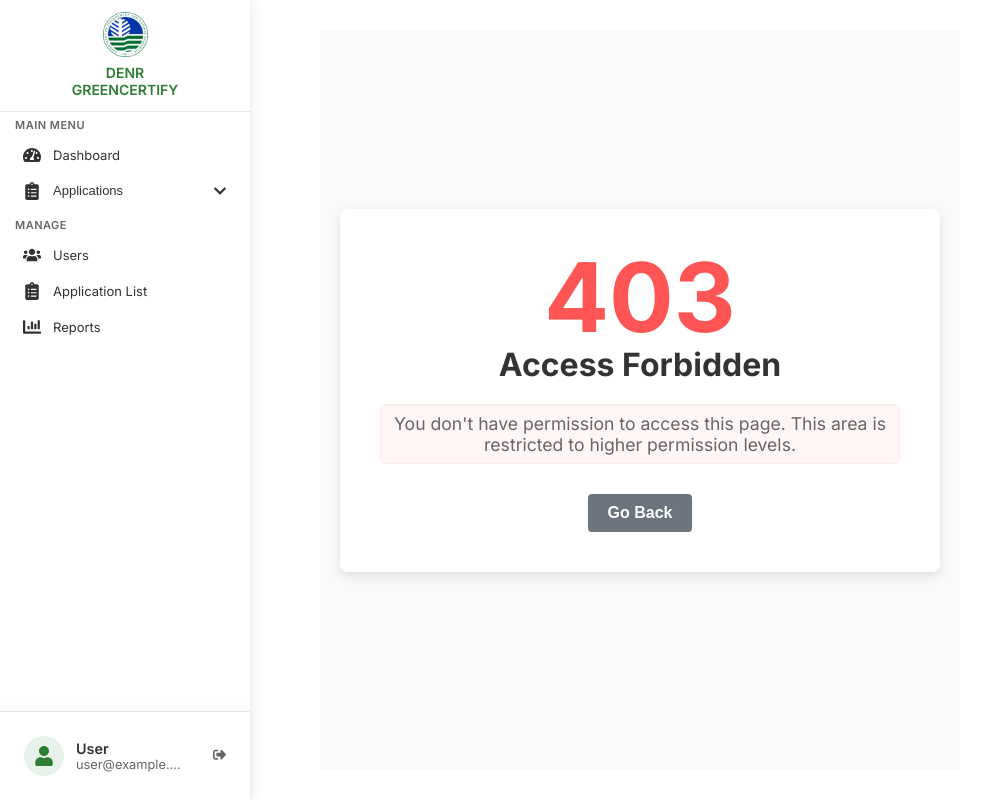
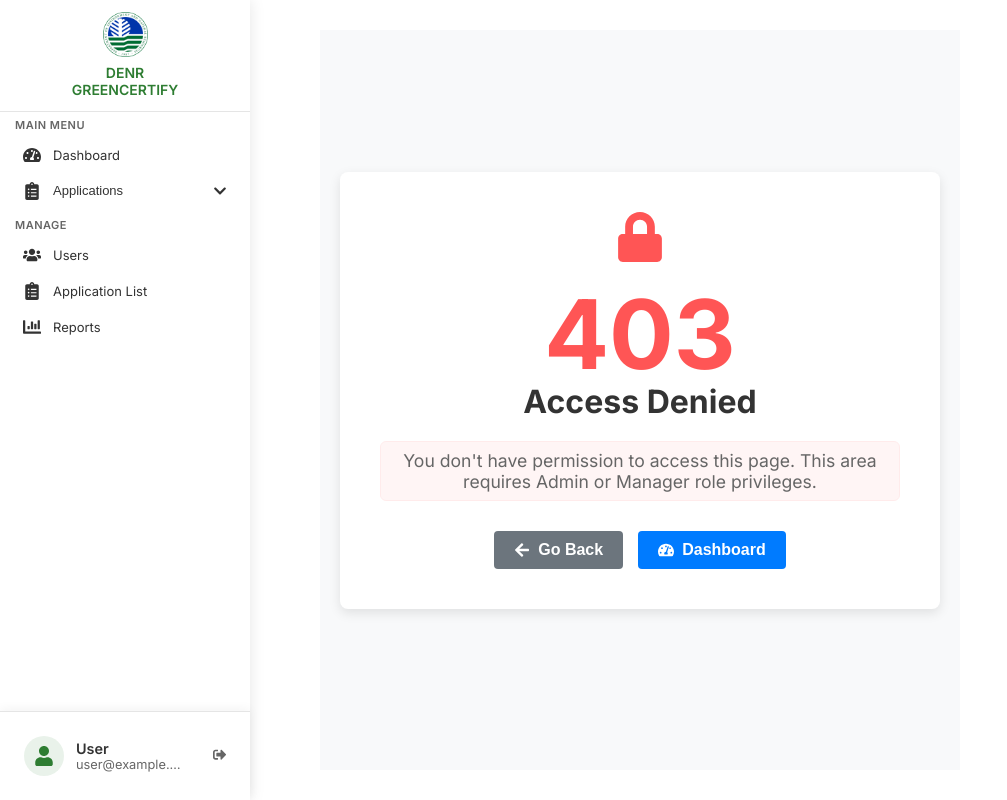
Before and after one commit to Hikaru2021/DENR-Online-Permit-Application-System, a React (Vite) app: page /forbidden in a window 1280 px wide. Shown: the whole page, without its empty margins (0-1007 px from the left). Built offline with nearby package versions, Linux system fonts and the light colour scheme.

Commit message:
debug sign up

```diff
--- a/src/App.jsx
+++ b/src/App.jsx
@@ -14,6 +14,8 @@ import Settings from "./Components/Settings";
 import ApplicationCatalog from "./ApplicationCatalog";
 import ErrorPage from "./Components/ErrorPage";
 import RoleProtectedRoute from "./Components/RoleProtectedRoute";
+import NotFound from "./NotFound";
+import AccessDenied from "./Components/AccessDenied";
 
 function App() {
   return (
@@ -57,15 +59,15 @@ function App() {
           <Route path="application/:id" element={<ApplicationTracking />} />
 
           {/* Error pages */}
-          <Route path="forbidden" element={<ErrorPage statusCode={403} />} />
+          <Route path="forbidden" element={<AccessDenied requiredRoles={[1, 2]} />} />
           <Route path="not-found" element={<ErrorPage statusCode={404} />} />
 
-          {/* Redirect to Dashboard if no route matches */}
+          {/* Redirect to not-found if no route matches within layout */}
           <Route path="*" element={<Navigate to="/not-found" replace />} />
         </Route>
 
         {/* Catch-all route outside the layout */}
-        <Route path="*" element={<ErrorPage statusCode={404} />} />
+        <Route path="*" element={<NotFound />} />
       </Routes>
     </Router>
   );
--- a/src/CSS/ErrorPage.css
+++ b/src/CSS/ErrorPage.css
@@ -15,6 +15,10 @@
   border-radius: 8px;
   padding: 40px;
   box-shadow: 0 4px 12px rgba(0, 0, 0, 0.1);
+}
+
+.error-icon {
+  margin-bottom: 20px;
 }
 
 .error-code {
@@ -64,6 +68,13 @@
   transition: all 0.2s ease;
   border: none;
   font-size: 1rem;
+  display: flex;
+  align-items: center;
+  justify-content: center;
+}
+
+.btn-icon {
+  margin-right: 8px;
 }
 
 .btn-primary {
--- /dev/null
+++ b/src/Components/AccessDenied.jsx
@@ -0,0 +1,89 @@
+import React, { useEffect, useState } from "react";
+import { useNavigate } from "react-router-dom";
+import { supabase } from "../library/supabaseClient";
+import { getRoleName } from "./AuthUtils";
+import "../CSS/ErrorPage.css";
+import { FaLock, FaArrowLeft, FaTachometerAlt } from "react-icons/fa";
+
+const AccessDenied = ({ requiredRoles, customMessage }) => {
+  const navigate = useNavigate();
+  const [userProfile, setUserProfile] = useState(null);
+
+  useEffect(() => {
+    getUserProfile();
+  }, []);
+
+  const getUserProfile = async () => {
+    try {
+      // Get the authenticated user
+      const { data: { user }, error: authError } = await supabase.auth.getUser();
+
+      if (authError) throw authError;
+
+      if (user) {
+        // Fetch user data from public.users table
+        const { data: userData, error: userError } = await supabase
+          .from('users')
+          .select('*')
+          .eq('id', user.id)
+          .single();
+
+        if (userError) throw userError;
+
+        setUserProfile(userData);
+      }
+    } catch (error) {
+      console.error("Error fetching user profile:", error);
+    }
+  };
+
+  const getRequiredRolesText = () => {
+    if (!requiredRoles || requiredRoles.length === 0) return "appropriate";
+
+    return requiredRoles
+      .map(roleId => getRoleName(roleId))
+      .join(" or ");
+  };
+
+  const handleGoBack = () => {
+    navigate(-1);
+  };
+
+  const handleGoToDashboard = () => {
+    navigate("/Dashboard");
+  };
+
+  return (
+    <div className="error-page-container">
+      <div className="error-content">
+        <div className="error-icon">
+          <FaLock size={50} color="#ff5555" />
+        </div>
+        <h1 className="error-code">403</h1>
+        <h2 className="error-title">Access Denied</h2>
+
+        <p className="error-message">
+          {customMessage || `You don't have permission to access this page. This area requires ${getRequiredRolesText()} role privileges.`}
+        </p>
+
+        {userProfile && (
+          <div className="user-info">
+            <p>Logged in as: <strong>{userProfile.user_name || userProfile.email}</strong></p>
+            <p>Your role: <strong>{getRoleName(userProfile.role_id)}</strong></p>
+          </div>
+        )}
+
+        <div className="error-actions">
+          <button onClick={handleGoBack} className="btn btn-secondary">
+            <FaArrowLeft className="btn-icon" /> Go Back
+          </button>
+          <button onClick={handleGoToDashboard} className="btn btn-primary">
+            <FaTachometerAlt className="btn-icon" /> Dashboard
+          </button>
+        </div>
+      </div>
+    </div>
+  );
+};
+
+export default AccessDenied;
--- a/src/Components/RoleProtectedRoute.jsx
+++ b/src/Components/RoleProtectedRoute.jsx
@@ -1,14 +1,13 @@
 import React, { useEffect, useState } from "react";
 import { Navigate, useLocation } from "react-router-dom";
-import ErrorPage from "./ErrorPage";
 import LoadingSpinner from "./LoadingSpinner";
-import { checkAuthentication, getUserRole, hasRequiredRole, getAllowedRolesString } from "./AuthUtils";
+import AccessDenied from "./AccessDenied";
+import { checkAuthentication, getUserRole, hasRequiredRole } from "./AuthUtils";
 
 const RoleProtectedRoute = ({
   element,
   allowedRoles = [],
   redirectTo = "/login",
-  statusCode = 403,
   errorMessage
 }) => {
   const [loading, setLoading] = useState(true);
@@ -63,12 +62,7 @@ const RoleProtectedRoute = ({
   }
 
   // If user doesn't have required role
-  return (
-    <ErrorPage
-      statusCode={statusCode}
-      message={errorMessage || `This page requires ${getAllowedRolesString(allowedRoles)} privileges`}
-    />
-  );
+  return <AccessDenied requiredRoles={allowedRoles} customMessage={errorMessage} />;
 };
 
 export default RoleProtectedRoute;
--- a/src/Signup.jsx
+++ b/src/Signup.jsx
@@ -56,7 +56,7 @@ const Signup = () => {
               user_name: formData.username,
               email: formData.email,
               role_id: 3, // Default role_id for new signups
-              status: 'active' // Default status for new users
+              status: 1 // Status 1 = active (numeric value instead of string)
             }
           ]);
 
```
